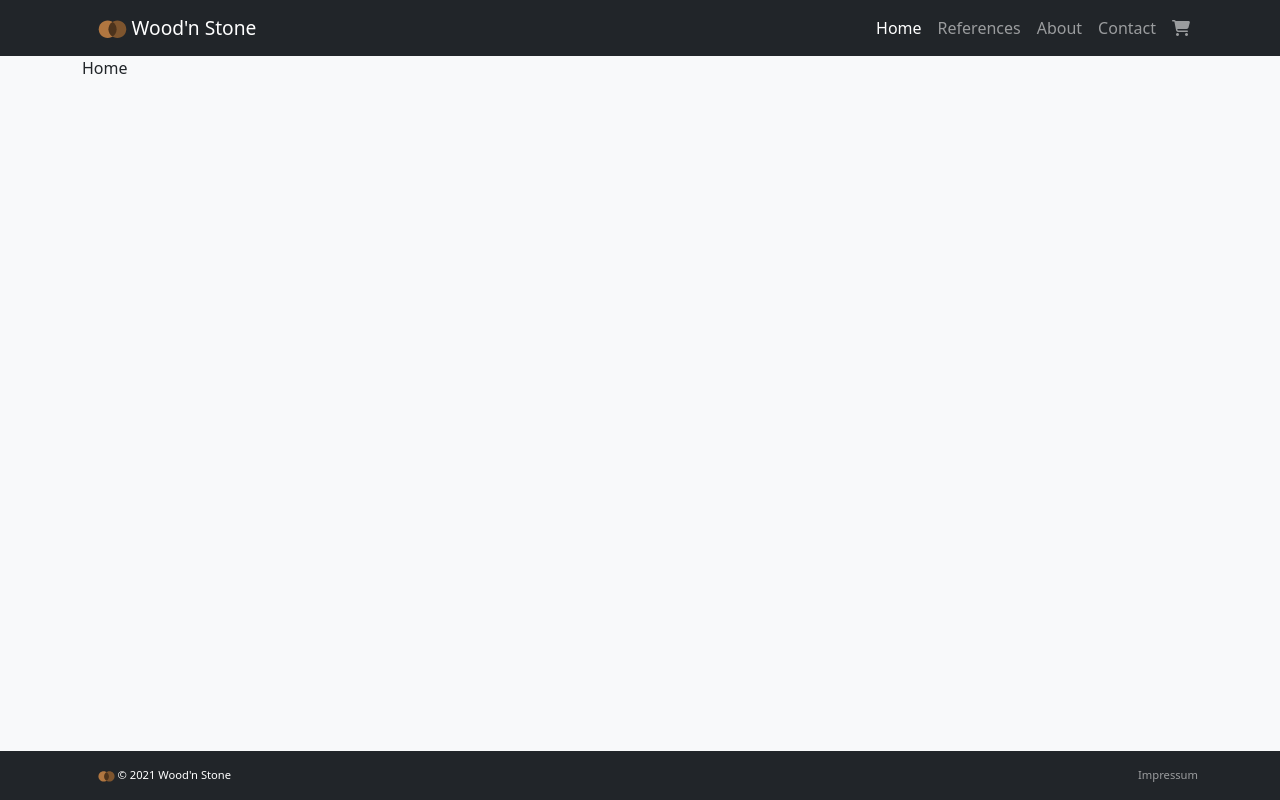
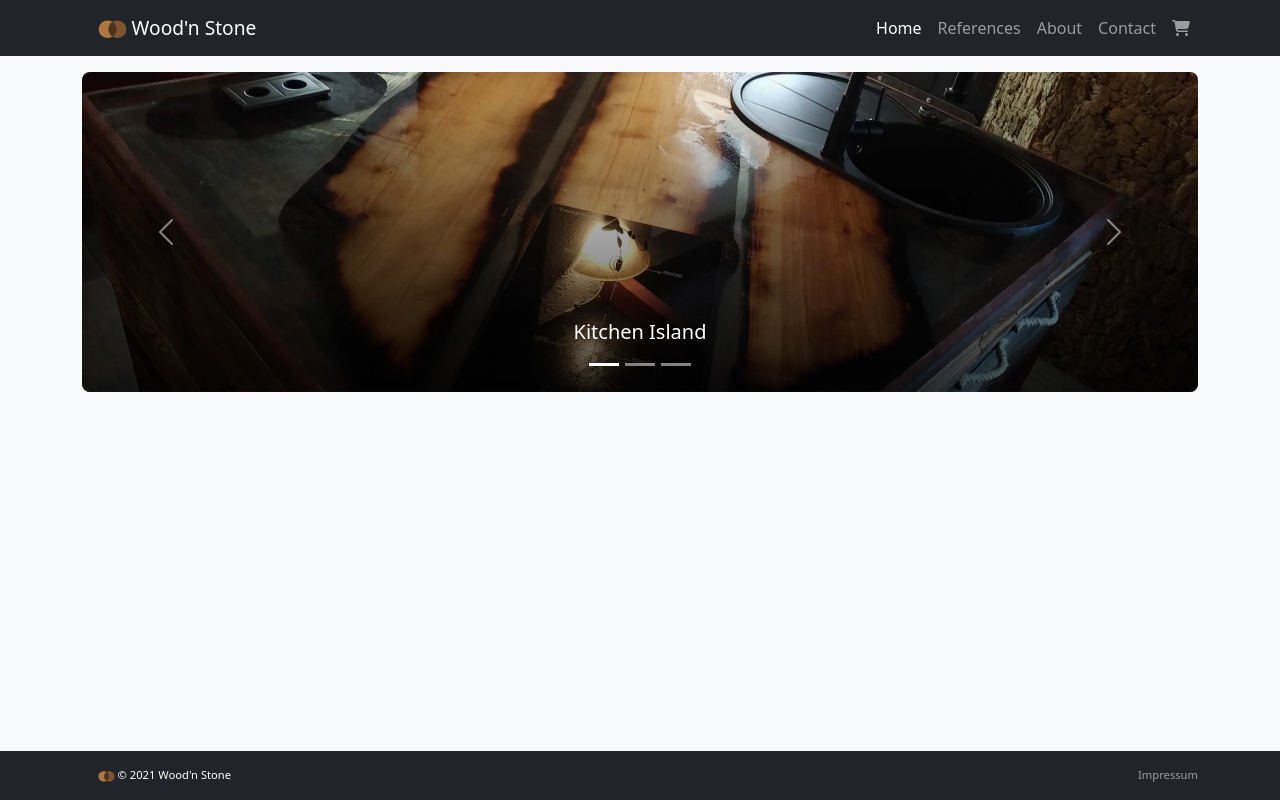
Before and after one commit to KevinKoetz/Wood-n-Stone, a website: page src/index.html in a window 1280 px wide. Drawn offline with nearby package versions, Linux system fonts and the light colour scheme; files that its build step writes are made by us from their sources; files whose address does not match are found by name.

Commit message:
Make Carousel Images link to references

```diff
--- a/src/pages/_home.html
+++ b/src/pages/_home.html
@@ -1 +1,45 @@
-Home
+<div id="home">
+    <section id="referencesCarousel" class="carousel slide" data-bs-ride="carousel">
+        <div class="carousel-indicators">
+          <button type="button" data-bs-target="#referencesCarousel" data-bs-slide-to="0" class="active" aria-current="true" aria-label="Slide 1"></button>
+          <button type="button" data-bs-target="#referencesCarousel" data-bs-slide-to="1" aria-label="Slide 2"></button>
+          <button type="button" data-bs-target="#referencesCarousel" data-bs-slide-to="2" aria-label="Slide 3"></button>
+        </div>
+        <div class="carousel-inner">
+          <div class="carousel-item active" id="one">
+            <img src="../images/IMG_20200809_1517285.jpg" class="carouselImage" alt="...">
+            <div class="carousel-caption">
+              <h5>Kitchen Island</h5>
+            </div>
+          </div>
+          <div class="carousel-item" id="two">
+            <img src="../images/IMG-20210313-WA0005.jpg" class="carouselImage" alt="...">
+            <div class="carousel-caption">
+              <h5>Saddle cabinet</h5>
+            </div>
+          </div>
+          <div class="carousel-item" id="three">
+            <img src="../images/IMG_20180408_1445357.jpg" class="carouselImage" alt="...">
+            <div class="carousel-caption">
+              <h5>Hanging cabinet</h5>
+            </div>
+          </div>
+        </div>
+        <button class="carousel-control-prev" type="button" data-bs-target="#referencesCarousel" data-bs-slide="prev">
+          <span class="carousel-control-prev-icon" aria-hidden="true"></span>
+          <span class="visually-hidden">Previous</span>
+        </button>
+        <button class="carousel-control-next" type="button" data-bs-target="#referencesCarousel" data-bs-slide="next">
+          <span class="carousel-control-next-icon" aria-hidden="true"></span>
+          <span class="visually-hidden">Next</span>
+        </button>
+      </section>
+
+      <section class="controls">
+
+      </section>
+
+      <section class="items">
+
+      </section>
+</div>
--- a/src/scripts/index.js
+++ b/src/scripts/index.js
@@ -4,6 +4,7 @@ var navLinks = undefined;
 function prepNavLinks() {
   //Find all of them
   navLinks = document.getElementsByClassName("nav-link");
+  console.log(navLinks);
 
   //Add Click handler to navLinks
   for (const navLink of navLinks) {
@@ -12,6 +13,7 @@ function prepNavLinks() {
 }
 
 function onLinkClick(link) {
+  console.log(link);
   //Find all links that are marked as active
   let active = [];
   for (const navLink of navLinks) {
@@ -34,13 +36,14 @@ function onLinkClick(link) {
 
   //Load the page into main
   loadPage(this.hash);
+  prepNavLinks();
 }
 
-async function loadPage(href) {
+async function loadPage(hash) {
   let url =
     window.location.origin +
     window.location.pathname +
-    `pages/${href.replace("#", "_")}.html`;
+    `pages/${hash.replace("#", "_")}.html`;
   let page = undefined;
 
   //Get Page from Server
@@ -64,6 +67,15 @@ async function loadPage(href) {
   //Load Page into main
   if (page != undefined) {
     document.getElementById("main").innerHTML = page;
+
+    if (hash === "#home") {
+      let images = document.getElementsByClassName("carouselImage");
+      for (const image of images) {
+        image.addEventListener("click", () => {
+          loadPage("#references");
+        });
+      }
+    }
   } else {
     document.getElementById("main").innerHTML =
       "Ooops, something went wrong. Can not load the page.";
@@ -74,3 +86,5 @@ window.addEventListener("load", () => {
   prepNavLinks();
   loadPage("#home");
 });
+
+window.addEventListener("change", () => {});
--- a/src/scss/layout/_home.scss
+++ b/src/scss/layout/_home.scss
@@ -0,0 +1,51 @@
+#home {
+  .carousel {
+    height: 20em;
+    margin: 1em 0;
+    border-radius: 0.5em;
+    overflow: hidden;
+    position: relative;
+
+
+
+    &::after {
+      content: "";
+      display: block;
+      position: absolute;
+      inset: 0;
+      background: linear-gradient(
+        to top,
+        hsl(0, 0%, 0%, 0.7),
+        hsl(0, 0%, 0%, 0)
+      );
+      pointer-events: none;
+    }
+
+    .carousel-indicators {
+        z-index: 4;
+    }
+
+    .carousel-inner {
+      height: 100%;
+
+      .carousel-item {
+        height: 100%;
+
+        img {
+          display: block;
+          height: 100%;
+          width: 100%;
+          object-fit: cover;
+
+          &:hover {
+              cursor: pointer;
+          }
+        }
+      }
+
+      .carousel-caption {
+        z-index: 2;
+      }
+    }
+  }
+}
```
